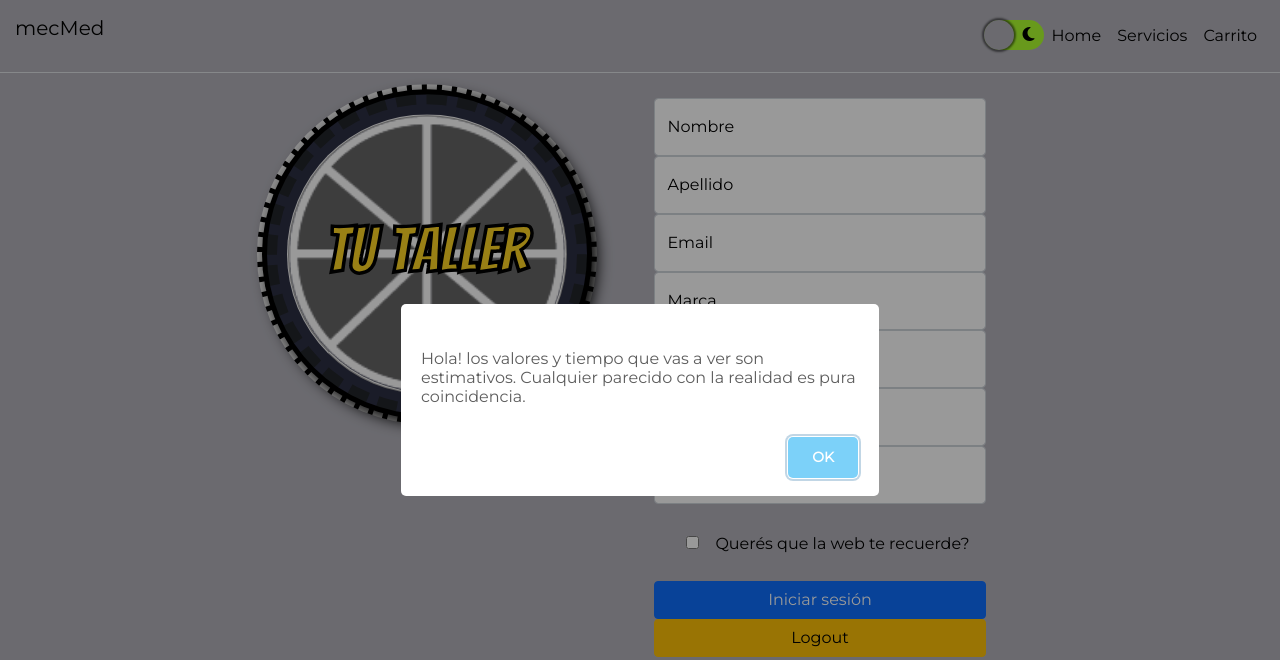
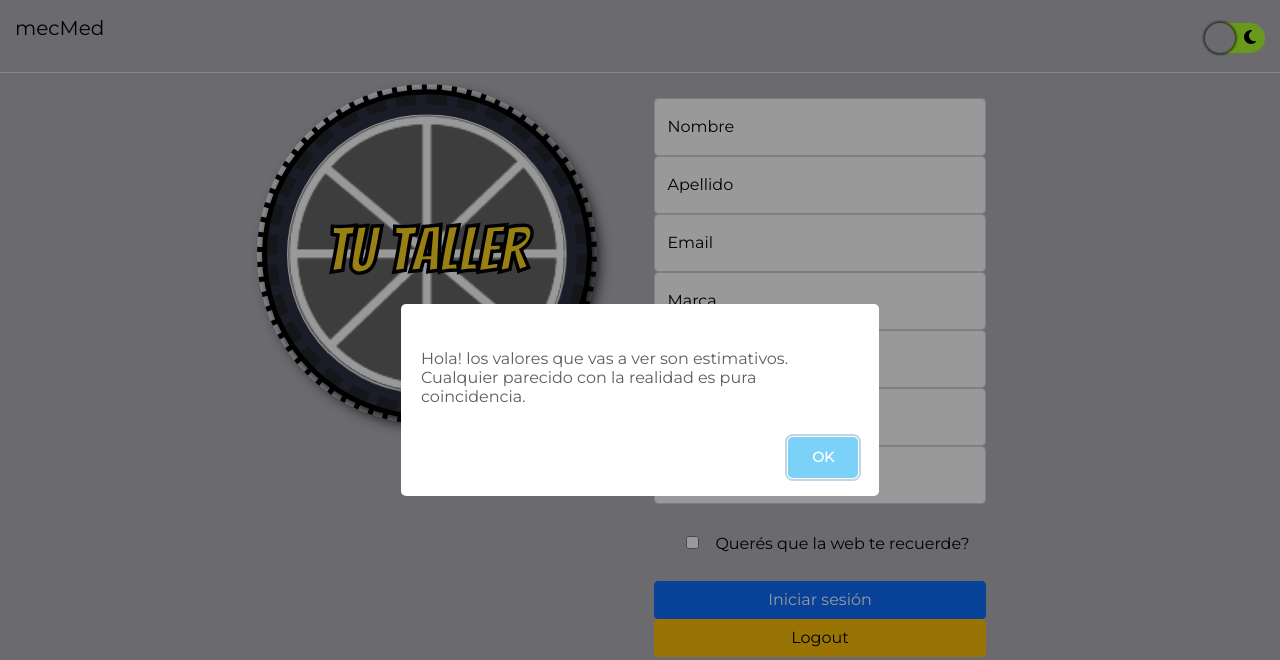
Before and after one commit to FlorcitaHnatiuk/hello-js, a website: page index.html in a window 1280 px wide. Shown: the top 660 px of the page. Drawn offline with nearby package versions, Linux system fonts and the light colour scheme.

Commit message:
entrega final

```diff
--- a/index.html
+++ b/index.html
@@ -40,7 +40,7 @@
                             </button>
                         </div>
                     </li>
-                    <li class="nav-item">
+                    <!-- <li class="nav-item">
                         <a class="nav-link active" aria-current="page" href="#">Home</a>
                     </li>
                     <li class="nav-item">
@@ -48,7 +48,7 @@
                     </li>
                     <li class="nav-item">
                         <a class="nav-link active" href="#">Carrito</a>
-                    </li>
+                    </li> -->
                 </ul>
             </div>
         </div>
--- a/js/main.js
+++ b/js/main.js
@@ -1,6 +1,6 @@
 $(() => {
 
-    swal("Hola! los valores y tiempo que vas a ver son estimativos. Cualquier parecido con la realidad es pura coincidencia.");
+    swal("Hola! los valores que vas a ver son estimativos. Cualquier parecido con la realidad es pura coincidencia.");
 
     $('h1').css({
         'font-size': '4em',
@@ -58,7 +58,7 @@ $(() => {
     }
 
     function ready() {
-        swal('Gracias por confiar en nosotros. Tu presupuesto ha sido realizado con éxito')
+        swal('Gracias por confiar en nosotros. Tu presupuesto ha sido realizado con éxito');
     }
 
     $(".mostrar").on("click", () => {
```
